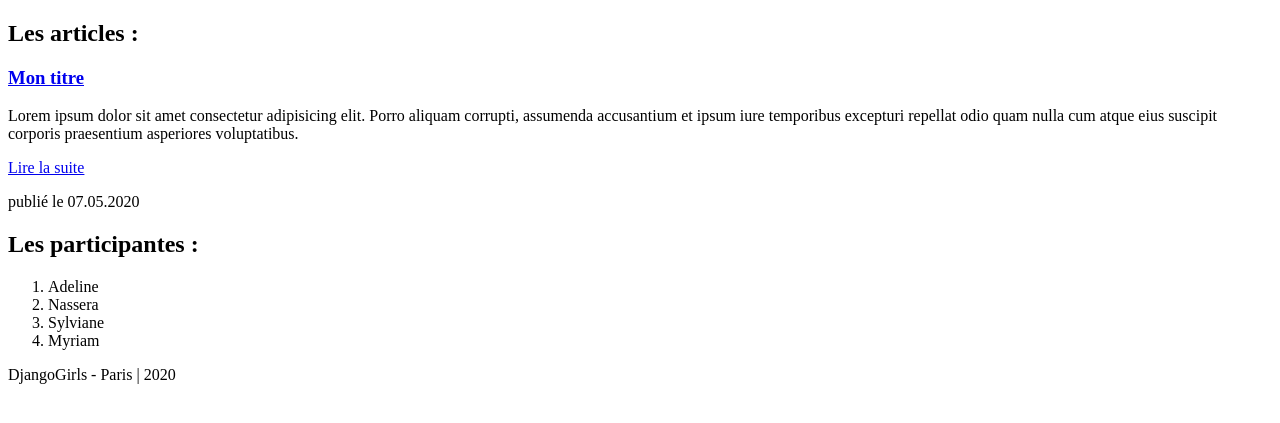
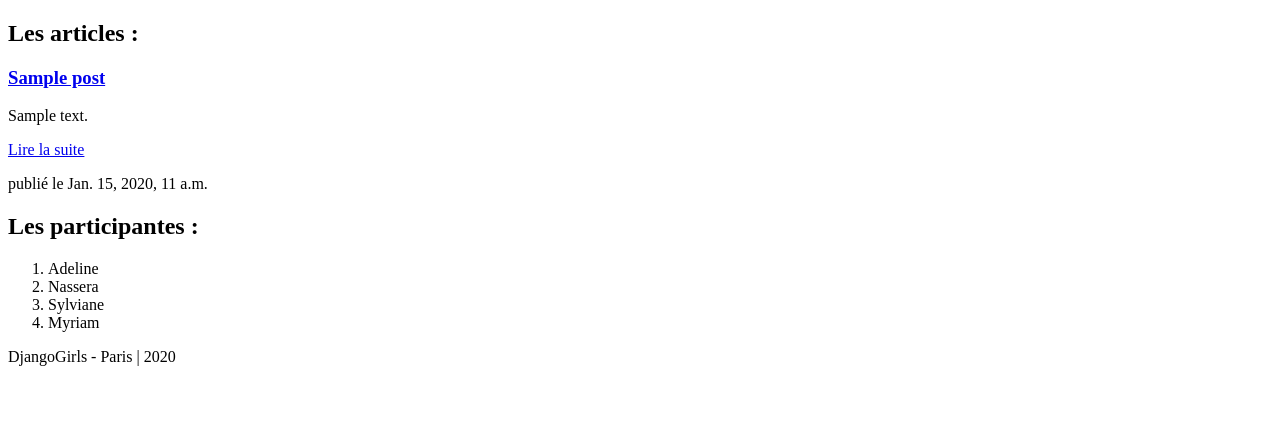
Before and after one commit to heymicodes/djangogirls2020, a Django app: page / in a window 1280 px wide. Shown: the part 98-521 px from the top of the page. Run offline with Django 3.2, Linux system fonts and the light colour scheme; tables that the repository leaves empty hold one stand-in row (values such as "Sample post").

Commit message:
Affichage des données sur le template post\_list

```diff
--- a/blog/templates/blog/post_list.html
+++ b/blog/templates/blog/post_list.html
@@ -13,20 +13,22 @@
     <main>
         <section>
             <h2>Les articles :</h2>
+            {% for post in posts %}
             <article>
                 <header>
-                    <h3><a href="#">Mon titre</a></h3>
+                    <h3><a href="#">{{ post.title }}</a></h3>
                 </header>
                 <section>
                     <p>
-                        Lorem ipsum dolor sit amet consectetur adipisicing elit. Porro aliquam corrupti, assumenda accusantium et ipsum iure temporibus excepturi repellat odio quam nulla cum atque eius suscipit corporis praesentium asperiores voluptatibus.
+                        {{ post.text|linebreaksbr }}
                     </p>
                     <a href="#">Lire la suite</a>
                 </section>
                 <footer>
-                    <p>publié le <time datetime="2015-05-16 19:00">07.05.2020</time></p>
+                    <p>publié le <time datetime="{{ post.published_date }}">{{ post.published_date }}</time></p>
                 </footer>
             </article>
+            {% endfor %}
         </section>
         <section>
             <h2>Les participantes :</h2>
--- a/blog/views.py
+++ b/blog/views.py
@@ -1,4 +1,7 @@
 from django.shortcuts import render
+from django.utils import timezone
+from .models import Post
 
 def post_list(request):
-    return render(request, 'blog/post_list.html', {})
+    posts = Post.objects.filter(published_date__lte=timezone.now()).order_by('published_date')
+    return render(request, 'blog/post_list.html', {'posts': posts})
```
